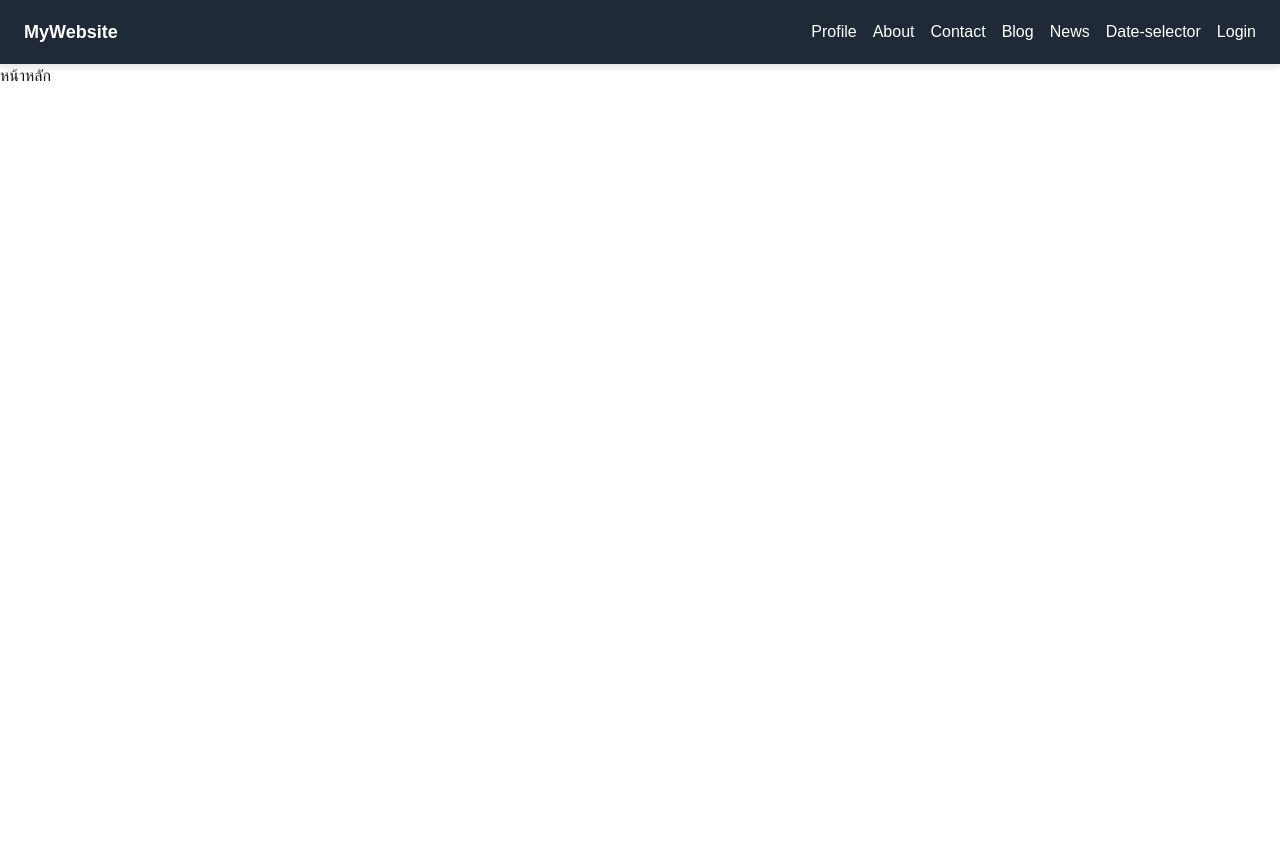
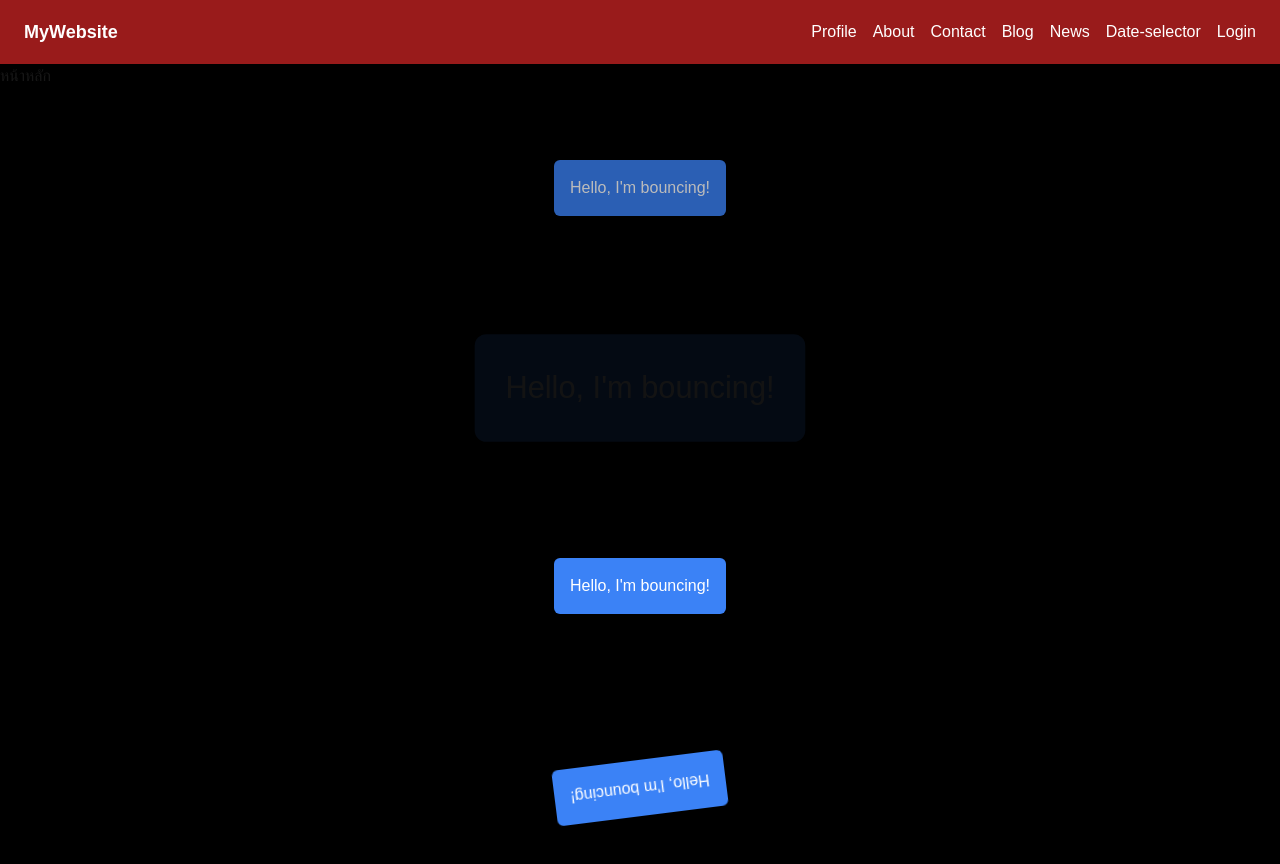
Before and after one commit to kobbmm/lab-0c, a Next.js app: page / in a window 1280 px wide. Shown: the top 864 px of the page. Before the commit the page ends 800 px from the top, so only its background shows below. Built offline with nearby package versions, Linux system fonts and the light colour scheme.

Commit message:
update-5

```diff
--- a/src/app/(website)/about/page.tsx
+++ b/src/app/(website)/about/page.tsx
@@ -3,7 +3,7 @@ import React from "react";
 export default function AboutPage() {
     return (
         <>
-           <div>
+           <div className="bg-gradient-to-r from-black via-black to-black text-white">
             <h1>
                 หน้า เกี่ยวกับฉัน
             </h1>
--- a/src/app/(website)/blog/page.tsx
+++ b/src/app/(website)/blog/page.tsx
@@ -11,7 +11,7 @@ const convertSlugToText = (slug: string): string => {
 
 const BlogPosts: React.FC = () => {
     return (
-        <div>
+        <div className="bg-gradient-to-r from-black via-black to-black text-white">
 
             <ul>
                 {newsdb.map((post, index) => (
--- a/src/app/(website)/contact/page.tsx
+++ b/src/app/(website)/contact/page.tsx
@@ -3,7 +3,7 @@ import React from "react";
 export default function Contact() {
     return (
         <>
-           <div>
+           <div className="bg-gradient-to-r from-black via-black to-black text-white">
             <h1>
              ฟอร์มการติดต่อ
             </h1>
--- a/src/app/(website)/date-selector/page.tsx
+++ b/src/app/(website)/date-selector/page.tsx
@@ -27,7 +27,7 @@ export default function DateSelector() {
     };
 
     return (
-        <div className="flex justify-center items-center min-h-screen bg-gray-100">
+        <div className="flex justify-center items-center min-h-screen bg-gradient-to-r from-black via-black to-black">
             <form onSubmit={handleSubmit} className="grid gap-6 p-8 bg-white rounded-lg shadow-lg w-full max-w-md">
                 <h2 className="text-2xl font-bold text-center">Select a Date</h2>
                 <input
--- a/src/app/(website)/layout.tsx
+++ b/src/app/(website)/layout.tsx
@@ -8,8 +8,8 @@ export default function websitelayout({
 }
 ){
     return(
-        <>
-        <div className="w-full h-16 bg-gray-800 flex items-center justify-between px-6 text-white shadow-md">
+        <div className="bg-gradient-to-r from-black via-black to-black">
+        <div className="w-full h-16 bg-red-800 flex items-center justify-between px-6 text-white shadow-md">
         <a href="/" className="text-lg font-bold">MyWebsite</a>
         <nav className="flex space-x-4">
         <a href="/profile" className="hover:text-gray-400 transition duration-300">Profile</a>
@@ -21,9 +21,9 @@ export default function websitelayout({
         <a href="/login" className="hover:text-gray-400 transition duration-300">Login</a>
         </nav>
         </div>
+        <div className="min-h-screen">{children}</div>
 
-           <div className="">{children}</div>
-        </>
+        </div>
     )
 }
 
--- a/src/app/(website)/login/page.tsx
+++ b/src/app/(website)/login/page.tsx
@@ -32,7 +32,7 @@ export default function LoginForm() {
     };
 
     return (
-        <div className="flex justify-center items-center min-h-screen bg-gradient-to-r from-blue-400 via-purple-500 to-pink-500">
+        <div className="flex justify-center items-center min-h-screen bg-gradient-to-r from-black via-black to-black ">
             <form onSubmit={handleSubmit} className="grid gap-6 p-8 bg-white rounded-lg shadow-lg w-full max-w-md ">
                 <h2 className="text-2xl font-bold text-center text-gray-700 mb-6">Login to Your Account</h2>
 
--- a/src/app/(website)/news/page.tsx
+++ b/src/app/(website)/news/page.tsx
@@ -11,7 +11,7 @@ export default async function newspage(){
 
     return (
 
-    <div>
+    <div className="bg-gradient-to-r from-black via-black to-black text-white">
       <div>
         หน้าแสดงรายการข่าว
       </div>
--- a/src/app/(website)/page.tsx
+++ b/src/app/(website)/page.tsx
@@ -5,6 +5,13 @@ export default function Home() {
      <>
      <div>
       <h1>หน้าหลัก</h1>
+      <div className="grid  items-center justify-center h-screen">
+       <div className="animate-pulse bg-blue-500 text-white p-4 rounded-lg shadow-lg">Hello, I'm bouncing!</div>
+       <div className="animate-ping bg-blue-500 text-white p-4 rounded-lg shadow-lg">Hello, I'm bouncing!</div>
+       <div className="animate-bounce bg-blue-500 text-white p-4 rounded-lg shadow-lg">Hello, I'm bouncing!</div>
+       <div className="animate-spin bg-blue-500 text-white p-4 rounded-lg shadow-lg">Hello, I'm bouncing!</div>
+      </div>
+
      </div>
      </>
   );
--- a/src/app/(website)/profile/page.tsx
+++ b/src/app/(website)/profile/page.tsx
@@ -2,7 +2,7 @@ import React from "react";
 
 export default function Page() {
     return (
-       <div>
+       <div className="bg-gradient-to-r from-black via-black to-black text-white">
        <div>ชื่อ:คมกฤช</div>
        <div>นามสกุล:มั่นประสงค์</div>
        <div>รหัสนิสิต:66022444</div>
--- a/src/app/(website)/register/page.tsx
+++ b/src/app/(website)/register/page.tsx
@@ -28,7 +28,7 @@ export default function RegisterForm() {
     };
 
     return (
-        <div className="flex justify-center items-center min-h-screen bg-gradient-to-r from-green-400 via-blue-500 to-purple-500">
+        <div className="flex justify-center items-center min-h-screen bg-gradient-to-r from-black via-black to-black">
             <form onSubmit={handleSubmit} className="grid gap-6 p-8 bg-white rounded-lg shadow-lg w-full max-w-md ">
                 <h2 className="text-2xl font-bold text-center text-gray-700 mb-6">Create Your Account</h2>
 
--- a/src/app/layout.tsx
+++ b/src/app/layout.tsx
@@ -14,7 +14,7 @@ const geistMono = localFont({
 });
 
 export const metadata = {
-  title: "Login - Chaow Chaow Project :)",
+  title: "Chaow Chaow Project :)",
   description: "เข้าสู่ระบบของ Chaow Chaow Project",
 };
 
--- a/src/app/result/page.tsx
+++ b/src/app/result/page.tsx
@@ -35,10 +35,10 @@ export default function Result() {
     }, [router]);
 
     return (
-        <div className="flex justify-center items-center min-h-screen bg-gray-100 flex-col">
+        <div className="flex justify-center items-center min-h-screen bg-gradient-to-r from-black via-black to-black flex-col">
             {!loading ? (
                 <div>
-                    <h1 className="text-2xl font-bold text-center">{message}</h1>
+                    <h1 className="text-2xl font-bold text-center text-white">{message}</h1>
                     {showLoadingBar && (
                         <div className="w-full h-2 bg-gray-300 rounded-lg mt-4 shadow-md overflow-hidden">
                             <div className="bg-blue-600 h-full animate-loadingBar"></div>
```
